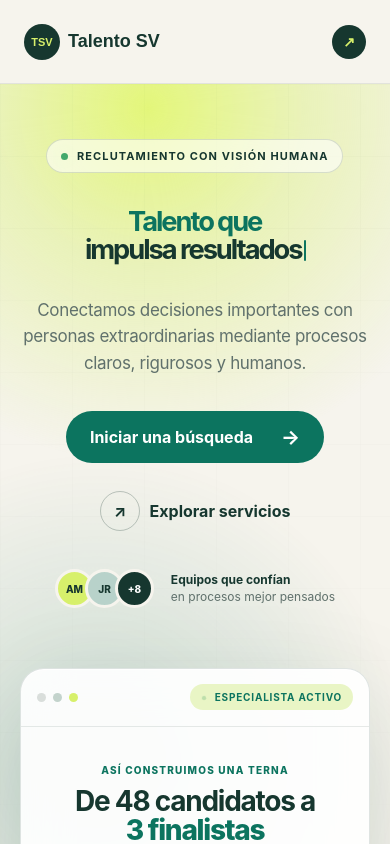
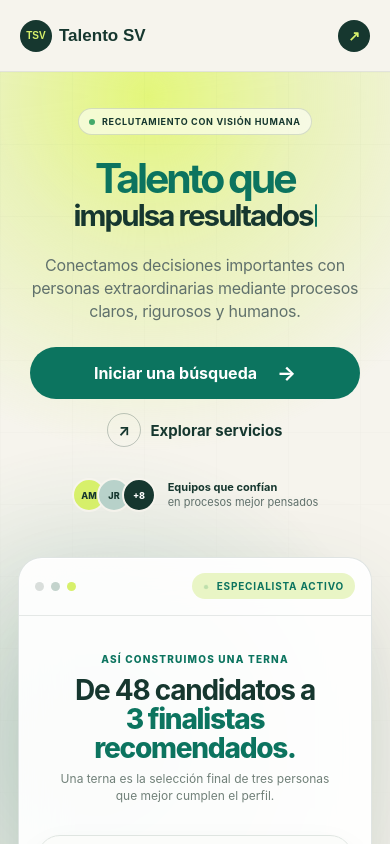
Before and after one commit to luisvallacastro-rgb/talento-sv, a Next.js app: page / in a window 390 px wide. Shown: the top 844 px of the page. Built offline with nearby package versions, Linux system fonts and the light colour scheme; no server answers.

Commit message:
Reordena jerarquia del home movil

```diff
--- a/src/app/modern-home.css
+++ b/src/app/modern-home.css
@@ -210,3 +210,28 @@
   .closing-section .modern-cta p{font-size:16px}
   .closing-section .modern-cta>div:not(.cta-orb)>div{margin-top:24px}
 }
+
+/* Mobile homefeed hierarchy */
+@media(max-width:650px){
+  .site-header{height:72px;padding-inline:20px;gap:18px}
+  .site-header .brand b{font-size:17px}
+  .site-header .brand span{width:32px;height:32px;font-size:10px;margin-right:7px}
+  .site-header .login-link i{width:32px;height:32px}
+  .modern-hero{min-height:auto;padding:36px 18px 44px}
+  .live-pill{max-width:100%;padding:7px 10px;gap:7px;font-size:9px;letter-spacing:.075em;white-space:nowrap}
+  .live-pill i{width:6px;height:6px;box-shadow:0 0 0 4px rgba(67,169,107,.13)}
+  .hero-copy h1{font-size:clamp(38px,10.5vw,44px);line-height:.92;margin:25px auto 20px}
+  .hero-title{min-height:1.8em;grid-template-rows:1em .8em;gap:0}
+  .hero-title .title-line{padding-bottom:.04em;margin-bottom:-.04em;flex-wrap:nowrap}
+  .hero-title .rotating-line{height:1em;min-height:1em;font-size:.72em;letter-spacing:-.065em}
+  .hero-copy>p{max-width:340px;font-size:16px;line-height:1.45;letter-spacing:-.015em}
+  .hero-actions{width:100%;gap:14px;margin-top:24px}
+  .hero-actions .button{width:100%;max-width:330px;padding:14px 18px;font-size:16px}
+  .hero-actions .magnetic{gap:20px}
+  .play-link{gap:9px;font-size:15px}
+  .play-link i{width:34px;height:34px}
+  .hero-proof{gap:12px;margin-top:22px}
+  .avatar-stack span{width:34px;height:34px;border-width:2px;font-size:9px}
+  .hero-proof p{font-size:11px;line-height:1.35}
+  .talent-visual{margin-top:36px}
+}
```
